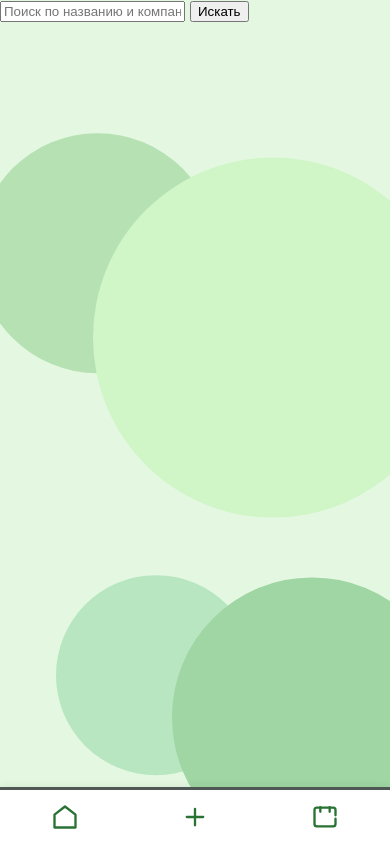
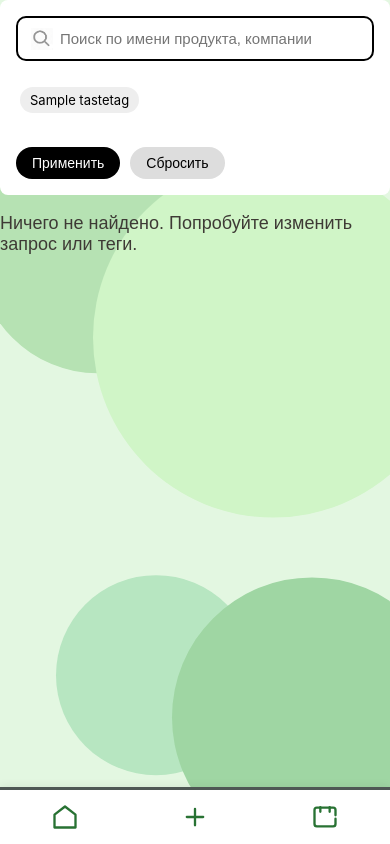
Before and after one commit to Mark-s0l/dish-oracle, a Django app: page /search/ in a window 390 px wide. Run offline with Django 5.2, Linux system fonts and the light colour scheme; tables that the repository leaves empty hold one stand-in row (values such as "Sample post"); some libraries are stand-ins or nearby versions.

Commit message:
feat(search): enhance search logic with istartswith and tag-based filtering, improve UI clarity

```diff
--- a/search_hub/forms.py
+++ b/search_hub/forms.py
@@ -1,5 +1,28 @@
 from django import forms
 
+from food_hub.models import TasteTag
+
+
 class SearchForm(forms.Form):
-    query = query = forms.CharField(label='', required=False, widget=forms.TextInput(attrs={
-'placeholder': 'Поиск по названию и компании'}))
+    query = forms.CharField(
+        required=False,
+        widget=forms.TextInput(
+            attrs={
+                "placeholder": "Поиск по имени продукта, компании",
+                "class": "search-input",
+            }
+        ),
+    )
+
+
+class TagSelectorForm(forms.Form):
+    tags = forms.ModelMultipleChoiceField(
+        queryset=TasteTag.objects.none(),
+        widget=forms.CheckboxSelectMultiple,
+        required=False,
+        label="Теги",
+    )
+
+    def __init__(self, *args, **kwargs):
+        super().__init__(*args, **kwargs)
+        self.fields["tags"].queryset = TasteTag.objects.order_by("name")
--- a/search_hub/static/search_hub/css/search_page.css
+++ b/search_hub/static/search_hub/css/search_page.css
@@ -1,90 +1,213 @@
-.search-bar-fixed {
-  position: fixed;
-  top: 0;
-  left: 0;
-  right: 0;
-  z-index: 101;
-  background: #ffffff;
-  border-bottom: 3px solid #18760d;
-  box-shadow: 0 2px 8px rgba(0,0,0,0.06);
-  backdrop-filter: blur(8px);
-  padding: 12px;
+/* ===== Общие ===== */
+html, body {
+  overflow-x: hidden;
+  width: 100%;
 }
 
-.search-bar-fixed form {
-  max-width: 800px;
-  margin: 0 auto;
-  display: flex;
-  justify-content: center;
-  align-items: stretch;
+.search-panel {
+  padding: 16px;
+  background: #fff;
+  border-radius: 8px;
+  box-sizing: border-box;
+  width: 100%;
+  max-width: 100%;
+  font-family: 'Inter', sans-serif;
 }
 
-.input-wrapper {
+.search-bar {
   display: flex;
   align-items: center;
-  width: 100%;
-  background: #ffffff;
-  border: 2px solid #287233;
-  border-radius: 14px;
-  padding: 4px 8px;
-  gap: 6px;
+  gap: 12px;
+  margin-bottom: 14px;
+  display: block;
 }
 
-.input-wrapper input[type="text"] {
+.search-input-wrapper {
+  position: relative;
   flex: 1;
-  font-size: 18px;
-  border: none;
-  outline: none;
-  background: transparent;
-  color: #3e3a35;
-  padding: 12px 10px;
 }
 
-.input-wrapper input::placeholder {
-  color: #8a8a8a;
+.search-input-wrapper input[type="text"] {
+  width: 100%;
+  padding: 10px 14px 10px 42px; /* запас слева под иконку */
+  font-size: 15px;
+  border: 2px solid #000;      /* толще обводка */
+  border-radius: 10px;
+  box-sizing: border-box;
+  background: #fff;
+  line-height: 1.4;
 }
 
-.icon-button {
-  background: none;
+.icon-search {
+  position: absolute;
+  top: 50%;
+  left: 14px;                  /* иконка теперь слева */
+  transform: translateY(-50%);
+  display: block;
+  width: 24px;
+  height: 24px;
+  background: url("/static/search_hub/icons/search_icon.png") no-repeat center;
+  background-size: 22px 22px;
+  opacity: 0.85;
+  pointer-events: none;
+}
+
+/* ===== Теги ===== */
+.tag-selector,
+fieldset {
   border: none;
-  padding: 6px;
-  cursor: pointer;
-  display: flex;
+  padding: 0;
+  margin: 0;
+}
+
+.tag-scroll-wrapper {
+  display: block;
+  overflow-x: auto;
+  overflow-y: hidden;
+  -webkit-overflow-scrolling: touch;
+  scrollbar-width: thin;
+  max-width: 100vw;
+  width: 100%;
+  margin-top: 6px;
+  padding: 6px 0;
+}
+
+#id_tags {
+  display: inline-grid;
+  grid-auto-flow: column;
+  grid-template-rows: repeat(3, auto);
+  gap: 8px 10px;
+  width: max-content;
+  box-sizing: border-box;
+  padding: 0 4px;
+}
+
+/* скрываем чекбоксы */
+#id_tags input[type="checkbox"] {
+  display: none;
+}
+
+/* базовые теги */
+#id_tags label {
+  display: inline-flex;
   align-items: center;
   justify-content: center;
-  border-radius: 50%;
-  transition: background-color 0.4s ease;
+  padding: 8px 16px;
+  border-radius: 16px;
+  font-size: 14px;
+  background-color: #eee;
+  color: #000;
+  white-space: nowrap;
+  cursor: pointer;
+  user-select: none;
+  transition: background-color 0.2s, color 0.2s, transform 0.1s;
 }
 
-.icon-button:hover {
-  background-color: rgba(40,114,51,0.1);
+/* наведение */
+#id_tags label:hover {
+  background-color: #e2e2e2;
 }
 
-.search-icon {
-  width: 26px;
-  height: 26px;
-  stroke: #287233;
-  fill: none;
-  stroke-width: 2;
-  stroke-linecap: round;
-  stroke-linejoin: round;
-  flex-shrink: 0;
-  transition: transform 0.1s ease;
+/* выбранные (несколько могут быть одновременно) */
+#id_tags label:has(input[type="checkbox"]:checked) {
+  background-color: rgb(0, 0, 0);
+  color: #fff;
+  transform: translateY(-1px);
 }
 
-.icon-button:active .search-icon {
-  transform: scale(1.25);
-  transition: transform 0.1s ease;
+/* ===== Кнопки ===== */
+.action-buttons {
+  display: flex;
+  gap: 10px;
+  margin-top: 16px;
 }
 
-/* Адаптивность */
-@media (max-width: 600px) {
-  .input-wrapper input[type="text"] {
-    font-size: 16px;
+.btn {
+  border: none;
+  border-radius: 16px;
+  padding: 10px 20px;
+  font-size: 14px;
+  cursor: pointer;
+  white-space: nowrap;
+  transition: background 0.2s, transform 0.1s;
+}
+
+.btn.secondary {
+  background-color: #000;
+  color: #fff;
+}
+.btn.secondary:hover {
+  background-color: #333;
+}
+
+.btn:not(.secondary) {
+  background-color: #ddd;
+  color: #000;
+}
+.btn:not(.secondary):hover {
+  background-color: #ccc;
+}
+
+/* ===== Скроллбар ===== */
+.tag-scroll-wrapper::-webkit-scrollbar {
+  height: 6px;
+}
+.tag-scroll-wrapper::-webkit-scrollbar-thumb {
+  background: #888;
+  border-radius: 3px;
+}
+.tag-scroll-wrapper::-webkit-scrollbar-track {
+  background: #e5e5e5;
+}
+.tag-scroll-wrapper {
+  scrollbar-color: #888 #e5e5e5;
+}
+
+/* ===== Адаптив ===== */
+@media (max-width: 768px) {
+  #id_tags {
+    gap: 6px 8px;
   }
 
-  .search-icon {
-    width: 22px;
-    height: 22px;
+  #id_tags label {
+    font-size: 13px;
+    padding: 6px 12px;
+  }
+
+  .btn {
+    padding: 8px 16px;
   }
 }
+
+@media (max-width: 480px) {
+  .search-bar { gap: 8px; }
+  #id_tags label { padding: 5px 10px; }
+}
+
+.search-input-wrapper input[type="text"]:focus {
+  outline: none;
+}
+.search-input-wrapper input[type="text"]:focus::placeholder {
+  color: transparent;
+}
+
+.icon-clear {
+  position: absolute;
+  right: 14px; /* отступ справа, симметрично лупе */
+  top: 50%;
+  transform: translateY(-50%);
+  font-size: 20px;
+  color: #999;
+  cursor: pointer;
+  display: none; /* скрыт, пока поле пустое */
+  user-select: none;
+}
+
+.icon-clear:hover {
+  color: #000;
+}
+
+/* показываем крестик, если поле не пустое */
+.search-input-wrapper input:not(:placeholder-shown) ~ .icon-clear {
+  display: block;
+}
--- a/search_hub/templates/search_hub/search_page.html
+++ b/search_hub/templates/search_hub/search_page.html
@@ -3,16 +3,63 @@
 {% block extra_css %}
   <link rel="stylesheet" href="{% static 'search_hub/css/search_page.css' %}">
 {% endblock %}
+
 {% block content %}
-<div class="search-bar">
-  <form action="{% url 'search_hub:product_search' %}" method="get">
-    {{ form.query }}
-    <button type="submit">Искать</button>
-  </form>
-  <div class="product-card">
-      {% for product in products %}
-        {% include 'food_hub/partials/product_card.html'%}
-      {% endfor %}
+<form class="search-panel" action="{% url 'search_hub:product_search' %}" method="get" novalidate>
+  <div class="search-bar">
+    <label for="{{ form.query.id_for_label }}" class="visually-hidden"></label>
+    <div class="search-input-wrapper">
+      {{ form.query }}
+      <span class="icon-search" aria-hidden="true"></span>
+      <span class="icon-clear" id="clear-search" aria-hidden="true">&times;</span>
+    </div>
   </div>
+
+  <fieldset class="tag-selector" aria-labelledby="tags-legend">
+    <legend id="tags-legend" class="visually-hidden"></legend>
+    <div class="tag-scroll-wrapper">
+      {{ tag_selector.tags }}
+    </div>
+
+    <div class="action-buttons">
+      <button type="submit" name="action" value="apply" class="btn secondary">Применить</button>
+      <button type="submit" name="action" value="clear" class="btn" action="{% url 'search_hub:product_search' %}"> Сбросить </button>
+    </div>
+  </fieldset>
+</form>
+
+<div class="product-list">
+  {% for product in products %}
+    {% include 'food_hub/partials/product_card.html' %}
+  {% empty %}
+    <p class="empty">Ничего не найдено. Попробуйте изменить запрос или теги.</p>
+  {% endfor %}
 </div>
+<script>
+document.addEventListener('DOMContentLoaded', function() {
+  const input = document.querySelector('.search-input-wrapper input');
+  const clearBtn = document.getElementById('clear-search');
+
+  if (!input || !clearBtn) return;
+
+  function toggleClear() {
+    clearBtn.style.display = input.value ? 'block' : 'none';
+  }
+
+  input.addEventListener('input', toggleClear);
+
+  clearBtn.addEventListener('click', () => {
+    input.value = '';
+    input.focus();
+    clearBtn.style.display = 'none';
+
+    // Если у тебя есть блок с результатами поиска — очистим его
+    const results = document.querySelector('.search-results');
+    if (results) results.innerHTML = '';
+  });
+
+  // при загрузке страницы проверим, если поле уже заполнено
+  toggleClear();
+});
+</script>
 {% endblock %}
--- a/search_hub/views.py
+++ b/search_hub/views.py
@@ -1,12 +1,11 @@
-'''Был реализован лишь полнотекстовый поиск и incontains,
-поскольку триаграммы не справлялись с задачей - получение валидного результата за первые 3-4 символа
-при расширении базы данных потребуется пересмотреть использование incontains.'''
+from django.contrib.postgres.aggregates import ArrayAgg
 from django.contrib.postgres.search import (SearchQuery, SearchRank,
                                             SearchVector)
+from django.db.models import Q
 from django.views.generic import ListView
 
-from search_hub.forms import SearchForm
 from food_hub.models import Product
+from search_hub.forms import SearchForm, TagSelectorForm
 
 
 class ProductSearchView(ListView):
@@ -15,27 +14,78 @@ class ProductSearchView(ListView):
     context_object_name = "products"
 
     def get_queryset(self):
-        self.form = SearchForm(self.request.GET)
-        if self.form.is_valid():
-            query = self.form.cleaned_data["query"]
-            if not query.strip(): return Product.objects.none()
-            search_vector = (SearchVector("name", weight="A", config="russian") +
-                            SearchVector("company__name", weight="B", config="russian") +
-                            SearchVector("category__name", weight="C", config="russian"))
-            search_query = SearchQuery(query, config="russian", search_type="websearch")
-            results = ( Product.objects.annotate(
-                                                search=search_vector,
-                                                rank=SearchRank(search_vector,
-                                                                search_query), )
-                       ).filter(search=search_query).order_by("-rank")
-            if not results.exists():
-                return Product.objects.filter(name__icontains=query).select_related("company", "category")
-            return results
-        else:
-            return Product.objects.none()
+        # Формирование базового queryset
+        # ArrayAgg собирает значения из нескольких строк в один массив
+        # distunct=True - убираем дубликаты
+        qs = (
+            Product.objects.select_related("company", "category")
+            .prefetch_related("ratings__taste_tags")
+            .annotate(tag_names=ArrayAgg("ratings__taste_tags__name", distinct=True))
+        )
+        get_data = self.request.GET.copy()
+        if get_data.get("action") == "clear":
+            get_data.pop("tags", None)
+
+        tag_form = TagSelectorForm(get_data)
+        self._tag_form_for_context = tag_form
+
+        tag_ids = []
+        if tag_form.is_valid():
+            # flat - ['values'] вместо [('values',)]
+            tag_ids = list(tag_form.cleaned_data["tags"].values_list("id", flat=True))
+            if tag_ids:
+                qs = qs.annotate(
+                    tag_ids=ArrayAgg("ratings__taste_tags__id", distinct=True)
+                    )
+                qs = qs.filter(tag_ids__contains=tag_ids)
+
+        # Поисковая форма
+        self.searchform = SearchForm(self.request.GET)
+        if not self.searchform.is_valid():
+            return qs.none()
+
+        query = (self.searchform.cleaned_data.get("query") or "").strip()
+        if not query:
+            if tag_ids:
+                return qs.distinct()
+            return qs.none()
+        # Префикс поиск
+        prefix_qs = qs.filter(
+            Q(name__istartswith=query)
+            | Q(company__name__istartswith=query)
+            | Q(category__name__istartswith=query)
+        ).order_by("name")
+        if prefix_qs.exists():
+            return prefix_qs
+        # FTS поиск
+        vector = (  # Приоритет поиска - name, company name, category name
+            SearchVector("name", weight="A", config="russian")
+            + SearchVector("company__name", weight="B", config="russian")
+            + SearchVector("category__name", weight="C", config="russian")
+        )
+        search_query = SearchQuery(query, config="russian", search_type="websearch")
+        # SearchRank вычисляет релевантность (вес совпадения) для сортировки результатов
+        fts_qs = (
+            qs.annotate(search=vector, rank=SearchRank(vector, search_query))
+            .filter(search=search_query)
+            .order_by("-rank", "name")
+        )
+
+        if fts_qs.exists():
+            return fts_qs
+
+        # icontains поиск
+        return qs.filter(
+            Q(name__icontains=query)
+            | Q(company__name__icontains=query)
+            | Q(category__name__icontains=query)
+        ).order_by("name")
 
     def get_context_data(self, **kwargs):
         context = super().get_context_data(**kwargs)
-        context["form"] = self.form
+        context["form"] = self.searchform
+        context["tag_selector"] = getattr(
+            self, "_tag_form_for_context", TagSelectorForm(self.request.GET)
+            )
         context["query"] = self.request.GET.get("query", "")
         return context
```
Also changed, not shown: search_hub/static/search_hub/icons/search_icon.png (added), search_hub/urls.py (line endings or trailing spaces).
